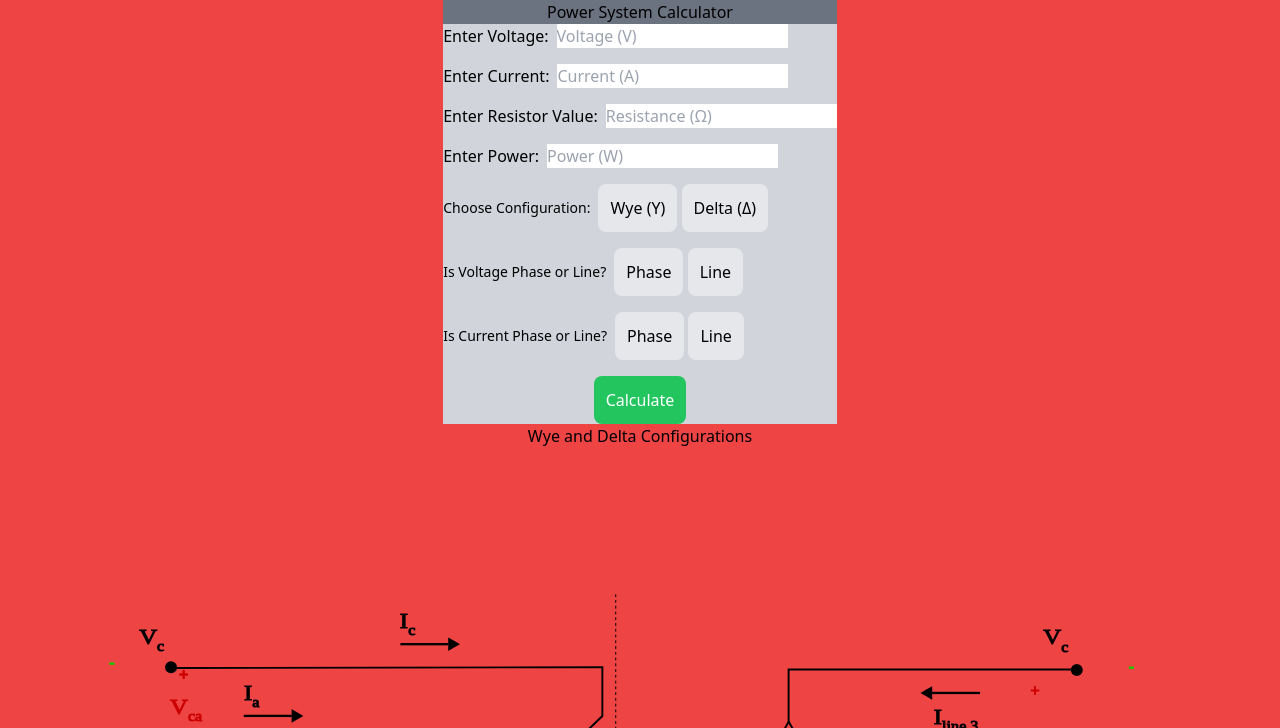
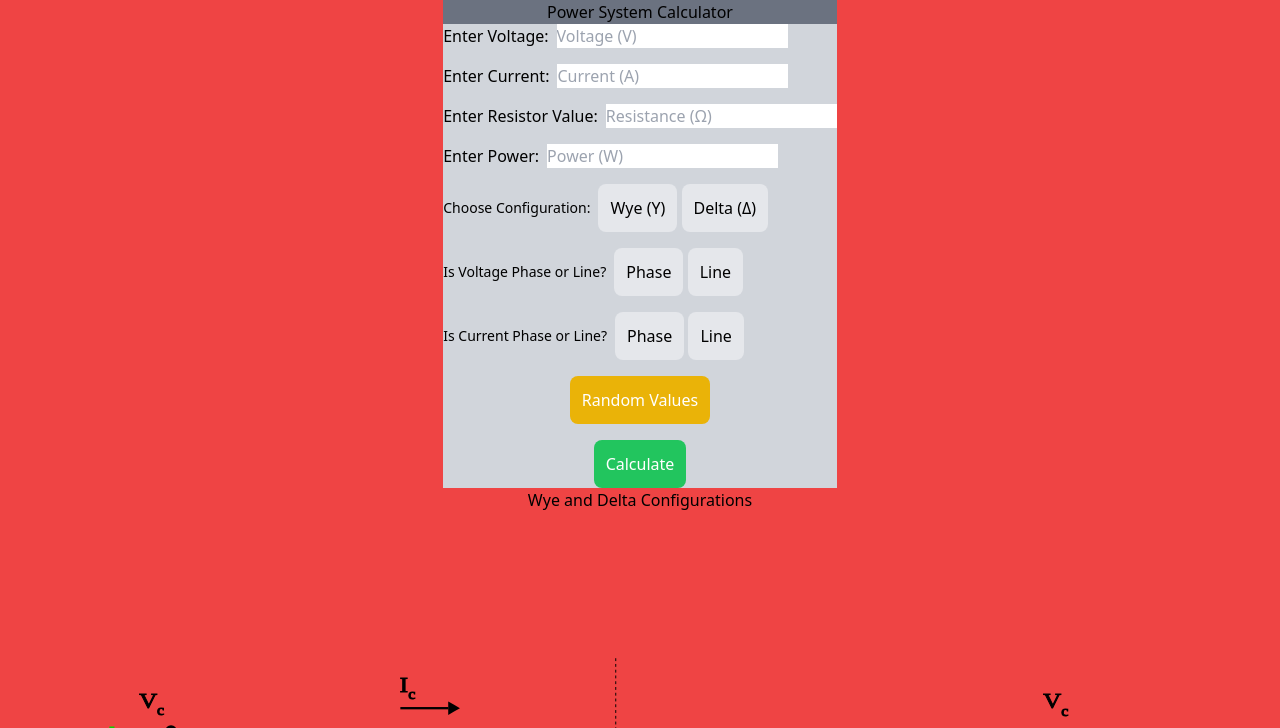
Before and after one commit to emanalva/Power-Model, a Flask app: page / in a window 1280 px wide. Shown: the top 728 px of the page. Run offline with Flask 3, Linux system fonts and the light colour scheme.

Commit message:
add random button functionality and styling

```diff
--- a/app.py
+++ b/app.py
@@ -62,12 +62,12 @@ def calculate():
 
     return f"""
         <h3>Results:</h3>
-        <p>Phase Voltage: {voltage_phase} V</p>
-        <p>Line Voltage: {voltage_line} V</p>
-        <p>Phase Current: {current_phase} A</p>
-        <p>Line Current: {current_line} A</p>  <!-- Added Line Current -->
-        <p>Power Dissipation: {calculated_power} W</p>
-        <p>Resistance: {calculated_resistor} Ω</p>
+        <p>Phase Voltage: {voltage_phase:.2f} V</p>
+        <p>Line Voltage: {voltage_line:.2f} V</p>
+        <p>Phase Current: {current_phase:.2f} A</p>
+        <p>Line Current: {current_line:.2f} A</p>  <!-- Added Line Current -->
+        <p>Power Dissipation: {calculated_power:.2f} W</p>
+        <p>Resistance: {calculated_resistor:.2f} Ω</p>
     """
 # end calculate()
 
--- a/static/css/styles.css
+++ b/static/css/styles.css
@@ -558,6 +558,11 @@ video {
   position: static;
 }
 
+.my-4 {
+  margin-top: 1rem;
+  margin-bottom: 1rem;
+}
+
 .flex {
   display: flex;
 }
@@ -646,8 +651,32 @@ video {
   background-color: rgb(59 130 246 / var(--tw-bg-opacity));
 }
 
+.bg-blue-300 {
+  --tw-bg-opacity: 1;
+  background-color: rgb(147 197 253 / var(--tw-bg-opacity));
+}
+
+.bg-blue-200 {
+  --tw-bg-opacity: 1;
+  background-color: rgb(191 219 254 / var(--tw-bg-opacity));
+}
+
+.bg-white {
+  --tw-bg-opacity: 1;
+  background-color: rgb(255 255 255 / var(--tw-bg-opacity));
+}
+
+.bg-yellow-500 {
+  --tw-bg-opacity: 1;
+  background-color: rgb(234 179 8 / var(--tw-bg-opacity));
+}
+
 .p-3 {
   padding: 0.75rem;
+}
+
+.p-4 {
+  padding: 1rem;
 }
 
 .text-center {
@@ -682,3 +711,8 @@ video {
   --tw-bg-opacity: 1;
   background-color: rgb(22 163 74 / var(--tw-bg-opacity));
 }
+
+.hover\:bg-yellow-600:hover {
+  --tw-bg-opacity: 1;
+  background-color: rgb(202 138 4 / var(--tw-bg-opacity));
+}
--- a/static/js/button_handler.js
+++ b/static/js/button_handler.js
@@ -11,17 +11,12 @@ document.addEventListener("DOMContentLoaded", function() {
     const configButtons = document.querySelectorAll('.config-button');
     configButtons.forEach(button => {
         button.addEventListener('click', function() {
-            // Remove 'selected' state from all buttons
             configButtons.forEach(btn => {
                 btn.classList.remove('bg-blue-500', 'text-white');
                 btn.classList.add('bg-gray-200', 'text-black');
             });
-
-            // Add 'selected' state to the clicked button
             button.classList.remove('bg-gray-200', 'text-black');
             button.classList.add('bg-blue-500', 'text-white');
-
-            // Update hidden input value
             document.getElementById('connection').value = button.getAttribute('data-value');
         });
     });
@@ -30,17 +25,12 @@ document.addEventListener("DOMContentLoaded", function() {
     const voltageButtons = document.querySelectorAll('.voltage-button');
     voltageButtons.forEach(button => {
         button.addEventListener('click', function() {
-            // Remove 'selected' state from all buttons
             voltageButtons.forEach(btn => {
                 btn.classList.remove('bg-blue-500', 'text-white');
                 btn.classList.add('bg-gray-200', 'text-black');
             });
-
-            // Add 'selected' state to the clicked button
             button.classList.remove('bg-gray-200', 'text-black');
             button.classList.add('bg-blue-500', 'text-white');
-
-            // Update hidden input value
             document.getElementById('voltage_type').value = button.getAttribute('data-value');
         });
     });
@@ -49,29 +39,72 @@ document.addEventListener("DOMContentLoaded", function() {
     const currentButtons = document.querySelectorAll('.current-button');
     currentButtons.forEach(button => {
         button.addEventListener('click', function() {
-            // Remove 'selected' state from all buttons
             currentButtons.forEach(btn => {
                 btn.classList.remove('bg-blue-500', 'text-white');
                 btn.classList.add('bg-gray-200', 'text-black');
             });
-
-            // Add 'selected' state to the clicked button
             button.classList.remove('bg-gray-200', 'text-black');
             button.classList.add('bg-blue-500', 'text-white');
-
-            // Update hidden input value
             document.getElementById('current_type').value = button.getAttribute('data-value');
         });
     });
 
-    // Handle Form Submission
-    document.getElementById('power-form').addEventListener('submit', function(event) {
-        event.preventDefault(); // Prevent page reload
+    // Handle Random Values Button
+    document.getElementById('random-values-button').addEventListener('click', function() {
+        // Generate random values for voltage and current
+        const randomVoltage = Math.floor(Math.random() * 241); // 0 to 240
+        const randomCurrent = Math.floor(Math.random() * 101); // 0 to 100
 
+        // Randomly select Wye (Y) or Delta (Δ)
+        const randomConnection = Math.random() < 0.5 ? 'wye' : 'delta';
+
+        // Randomly select Phase or Line for voltage
+        const randomVoltageType = Math.random() < 0.5 ? 'phase' : 'line';
+
+        // Randomly select Phase or Line for current
+        const randomCurrentType = Math.random() < 0.5 ? 'phase' : 'line';
+
+        // Set the random values in the input fields
+        document.getElementById('voltage').value = randomVoltage;
+        document.getElementById('current').value = randomCurrent;
+
+        // Set the random values for connection, voltage type, and current type
+        document.getElementById('connection').value = randomConnection;
+        document.getElementById('voltage_type').value = randomVoltageType;
+        document.getElementById('current_type').value = randomCurrentType;
+
+        // Update button visuals for Wye/Delta
+        configButtons.forEach(btn => {
+            btn.classList.remove('bg-blue-500', 'text-white');
+            btn.classList.add('bg-gray-200', 'text-black');
+        });
+        document.querySelector(`.${randomConnection}-button`).classList.add('bg-blue-500', 'text-white');
+
+        // Update button visuals for Voltage Type (Phase/Line)
+        voltageButtons.forEach(btn => {
+            btn.classList.remove('bg-blue-500', 'text-white');
+            btn.classList.add('bg-gray-200', 'text-black');
+        });
+        document.querySelector(`.${randomVoltageType}-button`).classList.add('bg-blue-500', 'text-white');
+
+        // Update button visuals for Current Type (Phase/Line)
+        currentButtons.forEach(btn => {
+            btn.classList.remove('bg-blue-500', 'text-white');
+            btn.classList.add('bg-gray-200', 'text-black');
+        });
+        document.querySelector(`.current-button.${randomCurrentType}-button`).classList.add('bg-blue-500', 'text-white');
+
+        // Automatically submit the form after the random values are set
+        submitFormWithFetch();
+    });
+
+
+    // Function to handle form submission using fetch
+    function submitFormWithFetch() {
         // Gather form data
-        const formData = new FormData(this);
+        const formData = new FormData(document.getElementById('power-form'));
 
-        // Send data to Flask
+        // Send data to Flask via fetch
         fetch('/calculate', {
             method: 'POST',
             body: formData
@@ -82,5 +115,13 @@ document.addEventListener("DOMContentLoaded", function() {
             document.getElementById('results').innerHTML = data;
         })
         .catch(error => console.error('Error:', error));
+    }
+
+    // Handle Form Submission via the Calculate button
+    document.getElementById('power-form').addEventListener('submit', function(event) {
+        event.preventDefault(); // Prevent page reload
+
+        // Call the same function to submit form via fetch
+        submitFormWithFetch();
     });
 });
--- a/templates/index.html
+++ b/templates/index.html
@@ -28,13 +28,13 @@
             <!-- Voltage input -->
             <div class="flex space-x-2 items-center">
                 <label for="voltage" class="">Enter Voltage:</label>
-                <input type="text" name="voltage" placeholder="Voltage (V)" class="">
+                <input type="text" name="voltage" id="voltage" placeholder="Voltage (V)" class="">
             </div>
 
             <!-- Current input -->
             <div class="flex space-x-2 items-center">
                 <label for="current" class="">Enter Current:</label>
-                <input type="text" name="current" placeholder="Current (A)" class="">
+                <input type="text" name="current" id="current" placeholder="Current (A)" class="">
             </div>
 
             <!-- Resistor input -->
@@ -53,8 +53,12 @@
         <div class="flex space-x-2 items-center">
             <label for="connection" class="text-sm font-medium">Choose Configuration:</label>
             <div class="text-center">
-                <button type="button" class="config-button wye-button bg-gray-200 text-black p-3 rounded-lg hover:bg-blue-300" data-value="wye">Wye (Y)</button>
-                <button type="button" class="config-button delta-button bg-gray-200 text-black p-3 rounded-lg hover:bg-blue-300" data-value="delta">Delta (Δ)</button>
+                <button type="button" class="config-button wye-button bg-gray-200 text-black p-3 rounded-lg hover:bg-blue-300" data-value="wye">
+                    Wye (Y)
+                </button>
+                <button type="button" class="config-button delta-button bg-gray-200 text-black p-3 rounded-lg hover:bg-blue-300" data-value="delta">
+                    Delta (Δ)
+                </button>
                 <input type="hidden" name="connection" id="connection">
             </div>
         </div>
@@ -63,8 +67,12 @@
         <div class="flex space-x-2 items-center">
             <label for="voltage_type" class="text-sm font-medium">Is Voltage Phase or Line?</label>
             <div class="text-center">
-                <button type="button" class="voltage-button phase-button bg-gray-200 text-black p-3 rounded-lg hover:bg-blue-300" data-value="phase">Phase</button>
-                <button type="button" class="voltage-button line-button bg-gray-200 text-black p-3 rounded-lg hover:bg-blue-300" data-value="line">Line</button>
+                <button type="button" class="voltage-button phase-button bg-gray-200 text-black p-3 rounded-lg hover:bg-blue-300" data-value="phase">
+                    Phase
+                </button>
+                <button type="button" class="voltage-button line-button bg-gray-200 text-black p-3 rounded-lg hover:bg-blue-300" data-value="line">
+                    Line
+                </button>
                 <input type="hidden" name="voltage_type" id="voltage_type">
             </div>
         </div>
@@ -73,11 +81,24 @@
         <div class="flex space-x-2 items-center">
             <label for="current_type" class="text-sm font-medium">Is Current Phase or Line?</label>
             <div class="text-center">
-                <button type="button" class="current-button phase-button bg-gray-200 text-black p-3 rounded-lg hover:bg-blue-300" data-value="phase">Phase</button>
-                <button type="button" class="current-button line-button bg-gray-200 text-black p-3 rounded-lg hover:bg-blue-300" data-value="line">Line</button>
+                <button type="button" class="current-button phase-button bg-gray-200 text-black p-3 rounded-lg hover:bg-blue-300" data-value="phase">
+                    Phase
+                </button>
+                <button type="button" class="current-button line-button bg-gray-200 text-black p-3 rounded-lg hover:bg-blue-300" data-value="line">
+                    Line
+                </button>
                 <input type="hidden" name="current_type" id="current_type">
             </div>
         </div>
+
+        <!-- ********************************************   TEST RESULTS BUTTON    ******************************************** -->
+        <!-- Random Values Button -->
+        <div class="text-center">
+            <button type="button" id="random-values-button" class="bg-yellow-500 text-white p-3 rounded-lg hover:bg-yellow-600">
+                Random Values
+            </button>
+        </div>
+        <!-- ********************************************   TEST RESULTS BUTTON    ******************************************** -->
 
         <!-- Submit button -->
         <div class="text-center">
@@ -88,7 +109,7 @@
     </div>
 
     <!-- Results Div -->
-    <div id="results"></div>
+    <div id="results" class="bg-blue-500"></div>
 
     <!-- Wye and Delta Combined Configuration Diagram -->
     <div class="flex-col justify-center">
```
